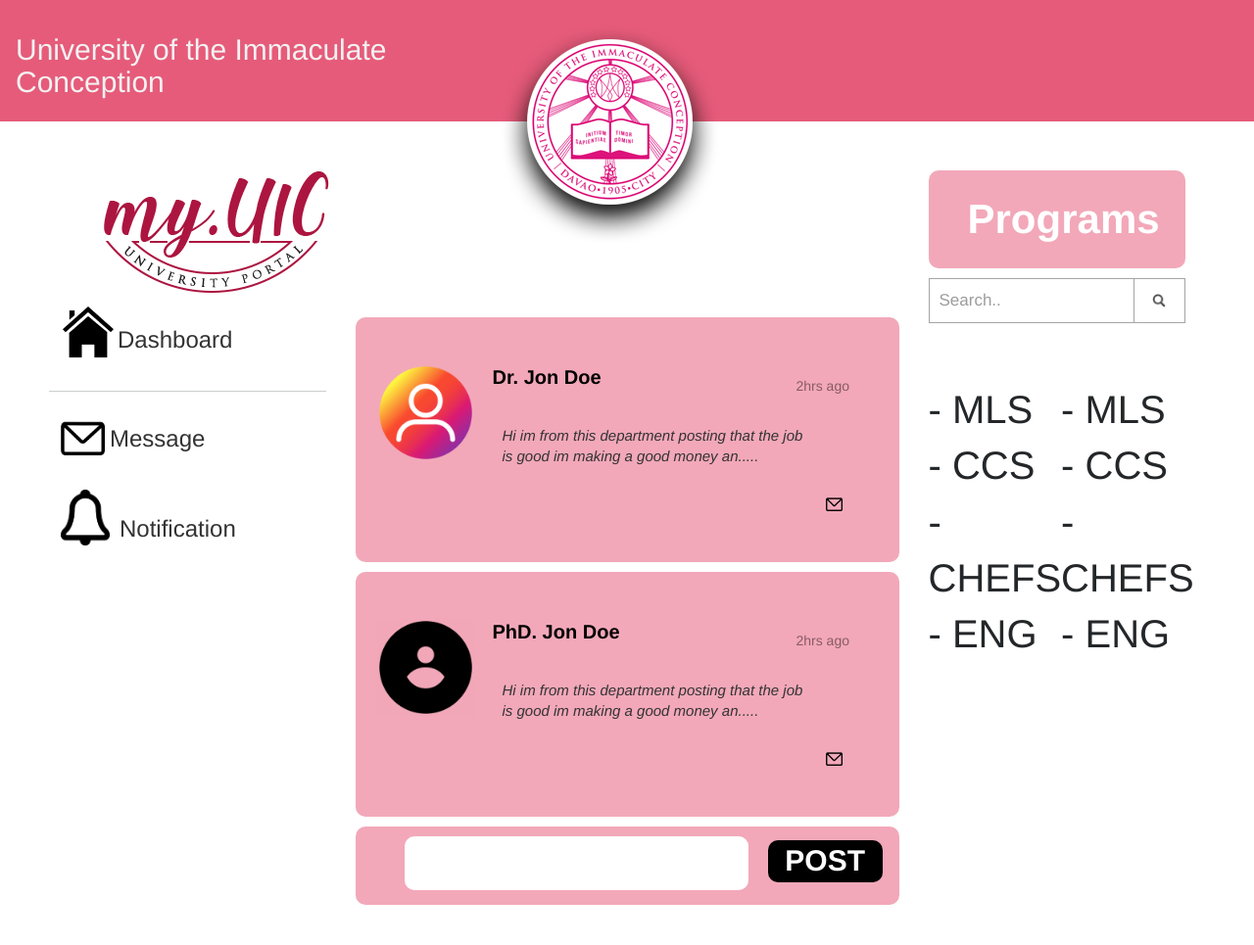
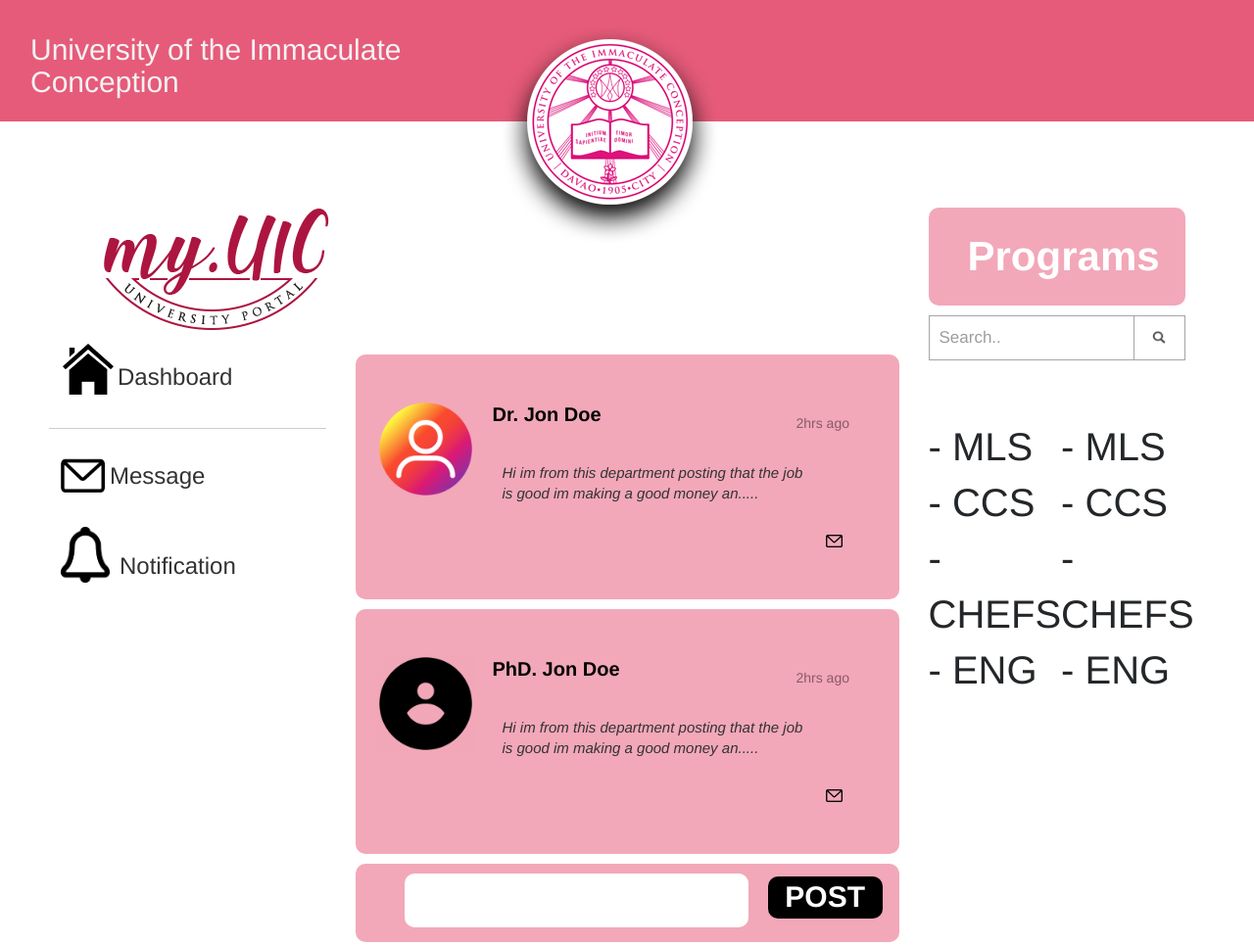
Before and after one commit to josephgcedeno/josephgcedeno.github.io, a plain HTML site: page WEBDEV_ACT5_CEDEÑO/CEDEÑO_ALUMNI_index.html in a window 1280 px wide. Shown: the whole page at 98% size. Drawn offline with nearby package versions, Linux system fonts and the light colour scheme.

Commit message:
Update CEDEÑO_ALUMNI_index.html

```diff
--- a/WEBDEV_ACT5_CEDEÑO/CEDEÑO_ALUMNI_index.html
+++ b/WEBDEV_ACT5_CEDEÑO/CEDEÑO_ALUMNI_index.html
@@ -4,9 +4,9 @@
 	<title>Dashboard</title>
 	<link rel="stylesheet" type="text/css" href="css/CEDENO_ALUMNI_style.css">
 	  <meta name="viewport" content="width=device-width, initial-scale=1">
-  	  <link rel="stylesheet" href="https://maxcdn.bootstrapcdn.com/bootstrap/3.4.1/css/bootstrap.min.css">
-  	  <script src="https://ajax.googleapis.com/ajax/libs/jquery/3.4.1/jquery.min.js"></script>
-  	  <script src="https://maxcdn.bootstrapcdn.com/bootstrap/3.4.1/js/bootstrap.min.js"></script>
+  <link rel="stylesheet" href="https://maxcdn.bootstrapcdn.com/bootstrap/3.4.1/css/bootstrap.min.css">
+  <script src="https://ajax.googleapis.com/ajax/libs/jquery/3.4.1/jquery.min.js"></script>
+  <script src="https://maxcdn.bootstrapcdn.com/bootstrap/3.4.1/js/bootstrap.min.js"></script>
 
 	<script type="text/javascript" src="js/CEDENO_ALUMNI_script.js"></script>
 </head>
@@ -14,13 +14,16 @@
 
 
 	<div class="topnav">
+		<div class="col-sm-12 ">
 	  <h2> University of the Immaculate<br>Conception</h2>
+	  	</div>
+	</div>
 
+	<div class="col-sm-12 text-center" style="margin-top: -150px;">
+	<img  src="images/logo.png"  style="margin-bottom: -5%;">
 	</div>
-	<div class="col-sm-12 text-center" style="margin-bottom: -100px;">
-	<img  src="images/logo.png"  style="margin-top: -150px;">
-	</div>
-		<div class="container">
+
+		<div class="container"  >
 		  <div class="row">
 
 		 <div class="col-sm-3" >
```
